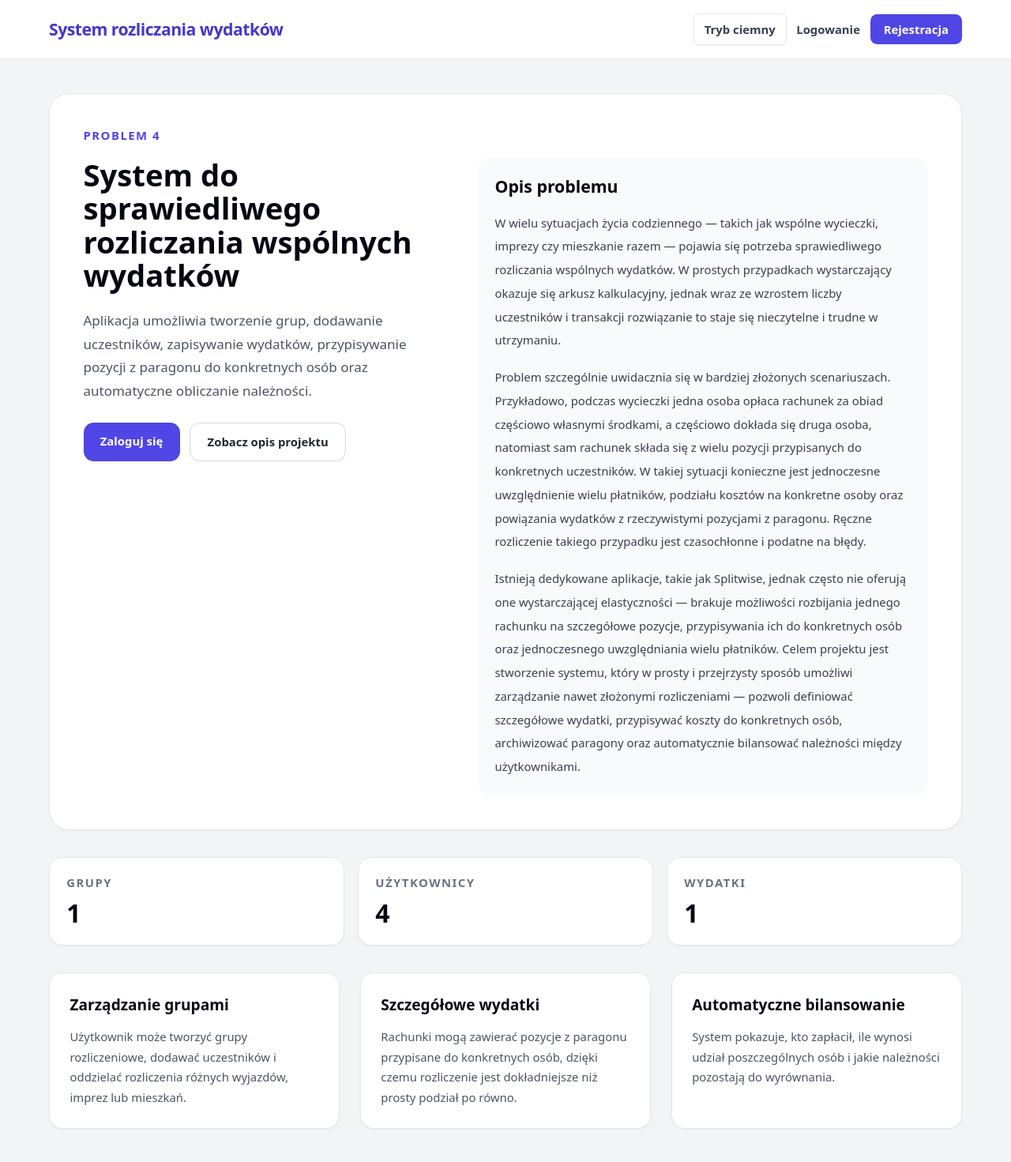
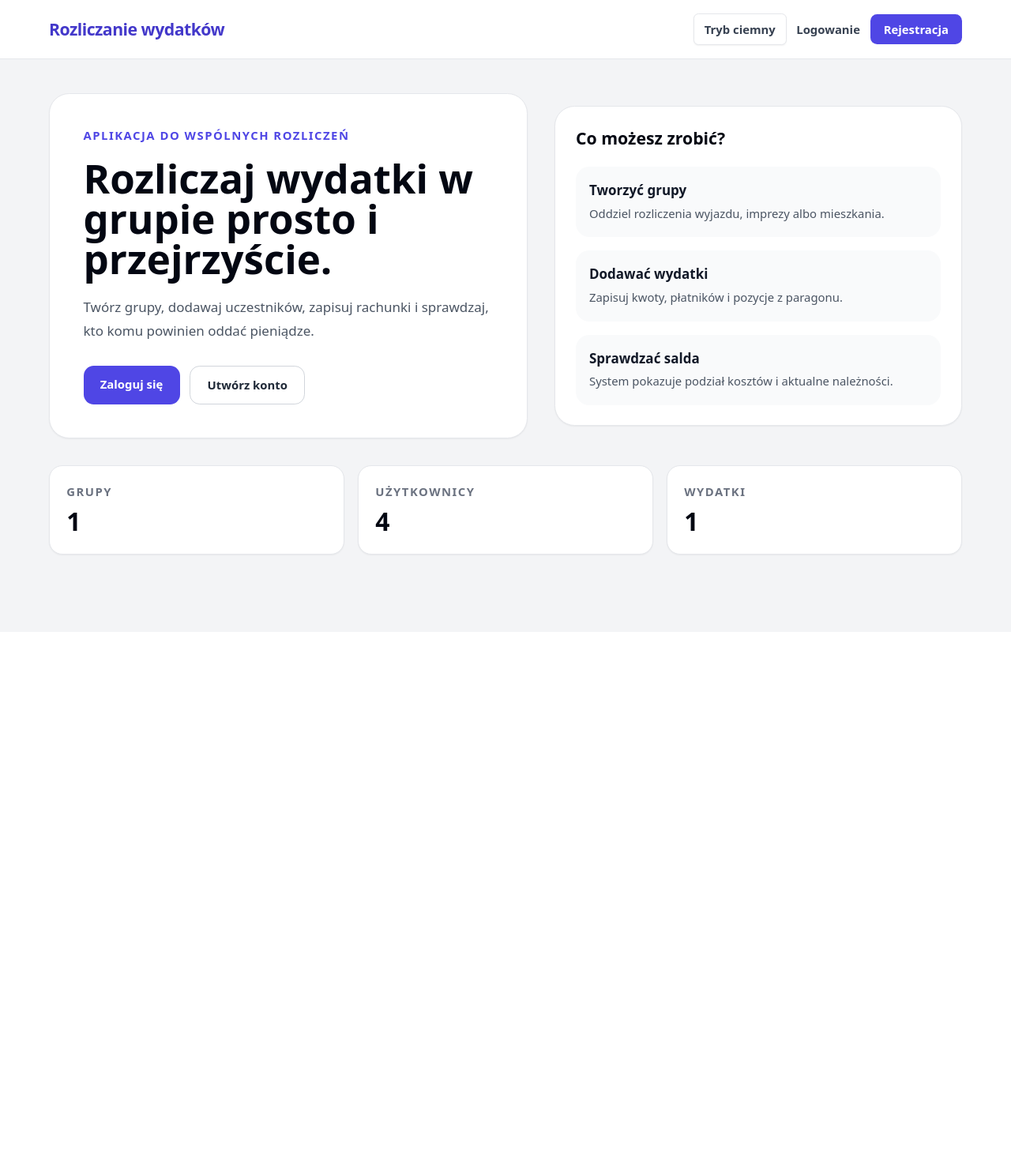
Before and after one commit to Dudzinska/Wydatki--aplikacja, a Laravel app: page / in a window 1280 px wide. Shown: the whole page at 79% size. After the commit the page ends 704 px from the top, so only its background shows below. Run offline with Laravel 12, Linux system fonts and the light colour scheme; data comes from the database, SQL or seed files in the repository; style sheets or scripts are compiled from the project's sources; parts of the project's set-up code (start-up, migrations or seed data) failed here and were passed over; some web fonts are replaced.

Commit message:
Zmien strone startowa na normalny widok aplikacji
Co-authored-by: Oliwia <Oliwia171@users.noreply.github.com>

```diff
--- a/resources/views/welcome.blade.php
+++ b/resources/views/welcome.blade.php
@@ -5,7 +5,7 @@
         <meta name="viewport" content="width=device-width, initial-scale=1">
         <meta name="csrf-token" content="{{ csrf_token() }}">
 
-        <title>{{ config('app.name', 'System rozliczania wydatków') }}</title>
+        <title>{{ config('app.name', 'Rozliczanie wydatków') }}</title>
 
         <link rel="preconnect" href="https://fonts.bunny.net">
         <link href="https://fonts.bunny.net/css?family=instrument-sans:400,500,600,700,800&display=swap" rel="stylesheet" />
@@ -18,14 +18,14 @@
             <header class="border-b border-gray-200 bg-white dark:border-gray-800 dark:bg-gray-900">
                 <div class="mx-auto flex max-w-6xl flex-col gap-4 px-4 py-4 sm:flex-row sm:items-center sm:justify-between sm:px-6 lg:px-8">
                     <a href="{{ route('home') }}" class="text-xl font-black tracking-tight text-indigo-700 dark:text-indigo-300">
-                        System rozliczania wydatków
+                        Rozliczanie wydatków
                     </a>
 
                     <div class="flex flex-wrap items-center gap-3">
                         <x-theme-toggle />
                         @auth
-                            <a href="{{ route('dashboard') }}" class="rounded-lg bg-indigo-600 px-4 py-2 text-sm font-bold text-white hover:bg-indigo-700 dark:bg-indigo-500 dark:text-gray-950 dark:hover:bg-indigo-400">
-                                Panel użytkownika
+                            <a href="{{ route('groups.index') }}" class="rounded-lg bg-indigo-600 px-4 py-2 text-sm font-bold text-white hover:bg-indigo-700 dark:bg-indigo-500 dark:text-gray-950 dark:hover:bg-indigo-400">
+                                Moje grupy
                             </a>
                         @else
                             <a href="{{ route('login') }}" class="text-sm font-semibold text-gray-700 hover:text-indigo-700 dark:text-gray-200 dark:hover:text-indigo-300">
@@ -42,21 +42,19 @@
             </header>
 
             <main class="mx-auto max-w-6xl px-4 py-10 sm:px-6 lg:px-8">
-                <section class="rounded-3xl border border-gray-200 bg-white p-6 shadow-sm dark:border-gray-800 dark:bg-gray-900 sm:p-8 lg:p-10">
+                <section class="grid gap-8 lg:grid-cols-[1fr_0.85fr] lg:items-center">
+                    <div class="rounded-3xl border border-gray-200 bg-white p-6 shadow-sm dark:border-gray-800 dark:bg-gray-900 sm:p-8 lg:p-10">
                         <p class="text-sm font-black uppercase tracking-widest text-indigo-600 dark:text-indigo-300">
-                        Problem 4
+                            Aplikacja do wspólnych rozliczeń
+                        </p>
+                        <h1 class="mt-4 text-4xl font-black leading-tight text-gray-950 dark:text-white sm:text-5xl">
+                            Rozliczaj wydatki w grupie prosto i przejrzyście.
+                        </h1>
+                        <p class="mt-5 max-w-2xl text-base leading-7 text-gray-600 dark:text-gray-300">
+                            Twórz grupy, dodawaj uczestników, zapisuj rachunki i sprawdzaj, kto komu powinien oddać pieniądze.
                         </p>
 
-                    <div class="mt-4 grid gap-8 lg:grid-cols-[0.9fr_1.1fr] lg:items-start">
-                        <div>
-                            <h1 class="text-3xl font-black leading-tight text-gray-950 dark:text-white sm:text-4xl">
-                                System do sprawiedliwego rozliczania wspólnych wydatków
-                            </h1>
-                            <p class="mt-5 text-base leading-7 text-gray-600 dark:text-gray-300">
-                                Aplikacja umożliwia tworzenie grup, dodawanie uczestników, zapisywanie wydatków, przypisywanie pozycji z paragonu do konkretnych osób oraz automatyczne obliczanie należności.
-                            </p>
-
-                            <div class="mt-6 flex flex-col gap-3 sm:flex-row">
+                        <div class="mt-7 flex flex-col gap-3 sm:flex-row">
                             @auth
                                 <a href="{{ route('groups.index') }}" class="inline-flex justify-center rounded-xl bg-indigo-600 px-5 py-3 text-sm font-black text-white hover:bg-indigo-700 dark:bg-indigo-500 dark:text-gray-950 dark:hover:bg-indigo-400">
                                     Przejdź do grup
@@ -65,25 +63,29 @@
                                 <a href="{{ route('login') }}" class="inline-flex justify-center rounded-xl bg-indigo-600 px-5 py-3 text-sm font-black text-white hover:bg-indigo-700 dark:bg-indigo-500 dark:text-gray-950 dark:hover:bg-indigo-400">
                                     Zaloguj się
                                 </a>
-                                    <a href="{{ route('dashboard') }}" class="inline-flex justify-center rounded-xl border border-gray-300 px-5 py-3 text-sm font-black text-gray-800 hover:border-indigo-400 hover:text-indigo-700 dark:border-gray-700 dark:text-gray-200 dark:hover:border-indigo-500 dark:hover:text-indigo-300">
-                                        Zobacz opis projektu
+                                @if(Route::has('register'))
+                                    <a href="{{ route('register') }}" class="inline-flex justify-center rounded-xl border border-gray-300 px-5 py-3 text-sm font-black text-gray-800 hover:border-indigo-400 hover:text-indigo-700 dark:border-gray-700 dark:text-gray-200 dark:hover:border-indigo-500 dark:hover:text-indigo-300">
+                                        Utwórz konto
                                     </a>
+                                @endif
                             @endauth
                         </div>
                     </div>
 
-                        <div class="rounded-2xl bg-gray-50 p-5 dark:bg-gray-950">
-                            <h2 class="text-xl font-black text-gray-950 dark:text-white">Opis problemu</h2>
-                            <div class="mt-4 space-y-4 text-sm leading-7 text-gray-700 dark:text-gray-300">
-                                <p>
-                                    W wielu sytuacjach życia codziennego — takich jak wspólne wycieczki, imprezy czy mieszkanie razem — pojawia się potrzeba sprawiedliwego rozliczania wspólnych wydatków. W prostych przypadkach wystarczający okazuje się arkusz kalkulacyjny, jednak wraz ze wzrostem liczby uczestników i transakcji rozwiązanie to staje się nieczytelne i trudne w utrzymaniu.
-                                </p>
-                                <p>
-                                    Problem szczególnie uwidacznia się w bardziej złożonych scenariuszach. Przykładowo, podczas wycieczki jedna osoba opłaca rachunek za obiad częściowo własnymi środkami, a częściowo dokłada się druga osoba, natomiast sam rachunek składa się z wielu pozycji przypisanych do konkretnych uczestników. W takiej sytuacji konieczne jest jednoczesne uwzględnienie wielu płatników, podziału kosztów na konkretne osoby oraz powiązania wydatków z rzeczywistymi pozycjami z paragonu. Ręczne rozliczenie takiego przypadku jest czasochłonne i podatne na błędy.
-                                </p>
-                                <p>
-                                    Istnieją dedykowane aplikacje, takie jak Splitwise, jednak często nie oferują one wystarczającej elastyczności — brakuje możliwości rozbijania jednego rachunku na szczegółowe pozycje, przypisywania ich do konkretnych osób oraz jednoczesnego uwzględniania wielu płatników. Celem projektu jest stworzenie systemu, który w prosty i przejrzysty sposób umożliwi zarządzanie nawet złożonymi rozliczeniami — pozwoli definiować szczegółowe wydatki, przypisywać koszty do konkretnych osób, archiwizować paragony oraz automatycznie bilansować należności między użytkownikami.
-                                </p>
+                    <div class="rounded-3xl border border-gray-200 bg-white p-6 shadow-sm dark:border-gray-800 dark:bg-gray-900">
+                        <h2 class="text-xl font-black text-gray-950 dark:text-white">Co możesz zrobić?</h2>
+                        <div class="mt-5 space-y-4">
+                            <div class="rounded-2xl bg-gray-50 p-4 dark:bg-gray-950">
+                                <p class="font-bold text-gray-900 dark:text-gray-100">Tworzyć grupy</p>
+                                <p class="mt-1 text-sm leading-6 text-gray-600 dark:text-gray-300">Oddziel rozliczenia wyjazdu, imprezy albo mieszkania.</p>
+                            </div>
+                            <div class="rounded-2xl bg-gray-50 p-4 dark:bg-gray-950">
+                                <p class="font-bold text-gray-900 dark:text-gray-100">Dodawać wydatki</p>
+                                <p class="mt-1 text-sm leading-6 text-gray-600 dark:text-gray-300">Zapisuj kwoty, płatników i pozycje z paragonu.</p>
+                            </div>
+                            <div class="rounded-2xl bg-gray-50 p-4 dark:bg-gray-950">
+                                <p class="font-bold text-gray-900 dark:text-gray-100">Sprawdzać salda</p>
+                                <p class="mt-1 text-sm leading-6 text-gray-600 dark:text-gray-300">System pokazuje podział kosztów i aktualne należności.</p>
                             </div>
                         </div>
                     </div>
@@ -103,27 +105,6 @@
                         <p class="mt-2 text-3xl font-black text-gray-950 dark:text-white">{{ $billsCount ?? 0 }}</p>
                     </div>
                 </section>
-
-                <section class="mt-8 grid gap-6 lg:grid-cols-3">
-                    <article class="rounded-2xl border border-gray-200 bg-white p-6 shadow-sm dark:border-gray-800 dark:bg-gray-900">
-                        <h3 class="text-lg font-black text-gray-950 dark:text-white">Zarządzanie grupami</h3>
-                        <p class="mt-3 text-sm leading-6 text-gray-600 dark:text-gray-300">
-                            Użytkownik może tworzyć grupy rozliczeniowe, dodawać uczestników i oddzielać rozliczenia różnych wyjazdów, imprez lub mieszkań.
-                        </p>
-                    </article>
-                    <article class="rounded-2xl border border-gray-200 bg-white p-6 shadow-sm dark:border-gray-800 dark:bg-gray-900">
-                        <h3 class="text-lg font-black text-gray-950 dark:text-white">Szczegółowe wydatki</h3>
-                        <p class="mt-3 text-sm leading-6 text-gray-600 dark:text-gray-300">
-                            Rachunki mogą zawierać pozycje z paragonu przypisane do konkretnych osób, dzięki czemu rozliczenie jest dokładniejsze niż prosty podział po równo.
-                        </p>
-                    </article>
-                    <article class="rounded-2xl border border-gray-200 bg-white p-6 shadow-sm dark:border-gray-800 dark:bg-gray-900">
-                        <h3 class="text-lg font-black text-gray-950 dark:text-white">Automatyczne bilansowanie</h3>
-                        <p class="mt-3 text-sm leading-6 text-gray-600 dark:text-gray-300">
-                            System pokazuje, kto zapłacił, ile wynosi udział poszczególnych osób i jakie należności pozostają do wyrównania.
-                        </p>
-                    </article>
-                </section>
             </main>
         </div>
     </body>
```
Also changed, not shown: resources/views/dashboard.blade.php (+16 -14 lines), tests/Feature/PublicPagesTest.php (+2 -2 lines). Lines whose indentation alone changed are shown as unchanged.
